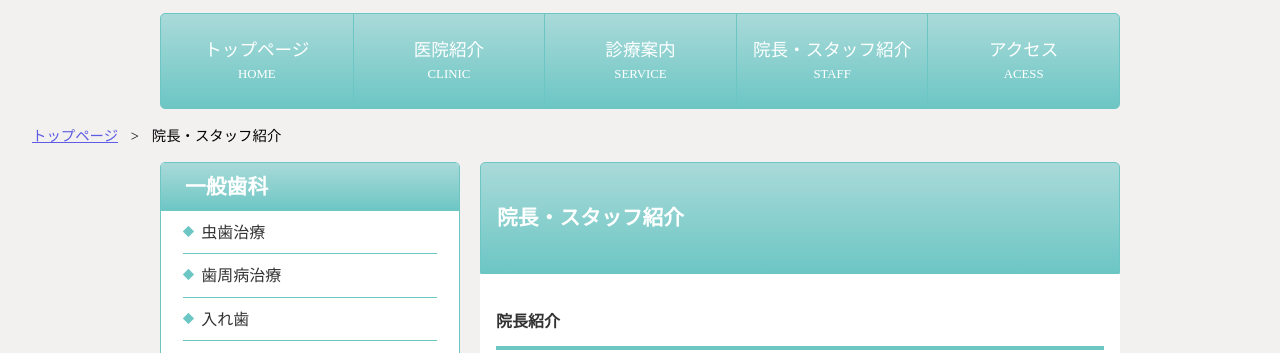
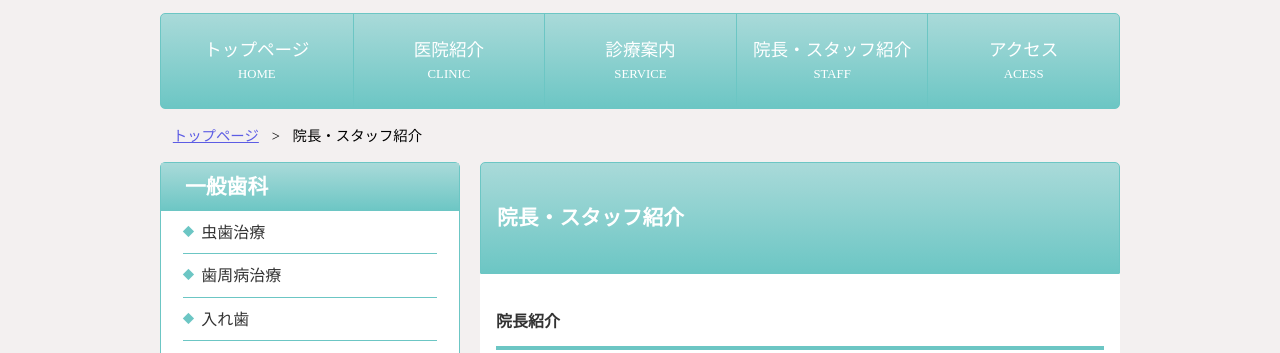
Before and after one commit to Megumi9813/dental, a plain HTML site: page staff.html in a window 1280 px wide. Shown: the part 137-490 px from the top of the page. Drawn offline with nearby package versions, Linux system fonts and the light colour scheme.

Commit message:
update width

```diff
--- a/style.scss
+++ b/style.scss
@@ -220,7 +220,8 @@ header {
     }
   }
   .breadcrumb {
-    margin: 0 0 1.2rem 1.2rem;
+    margin: 0 auto 1.2rem auto;
+    width: 960px;
     ul {
       display: flex;
       li {
```
Also changed, not shown: style.css, 1 other file.
